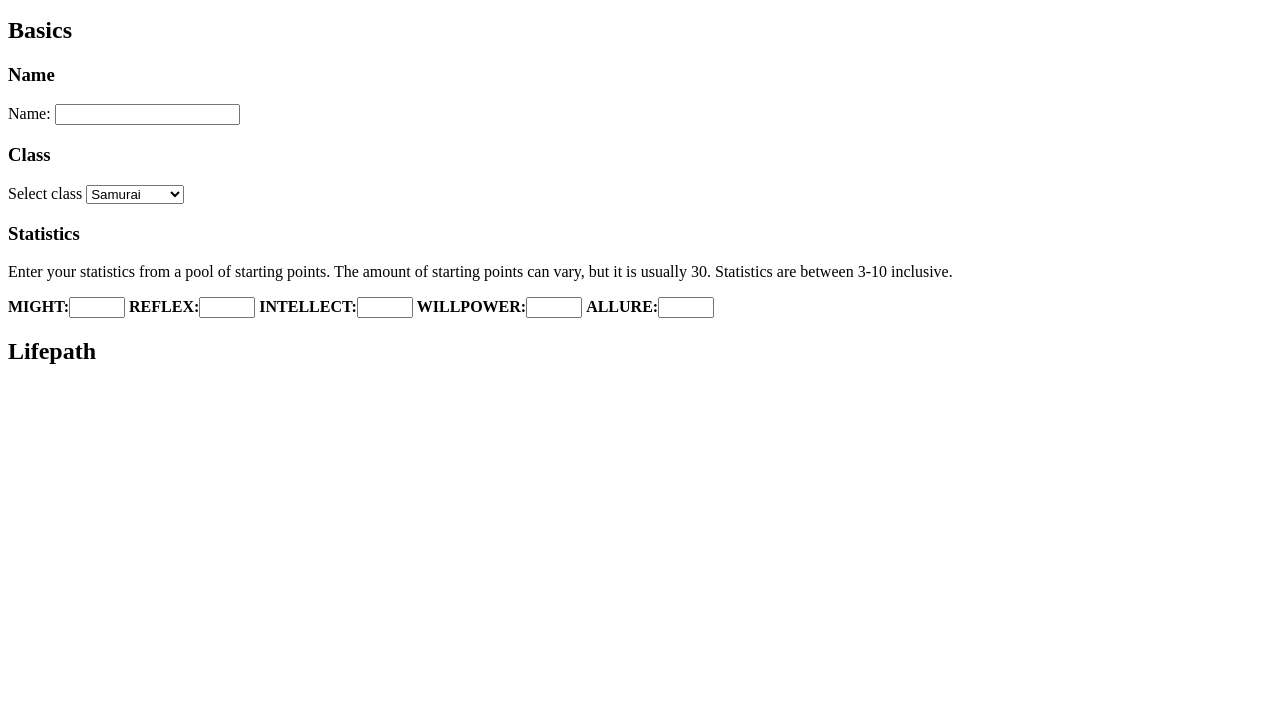
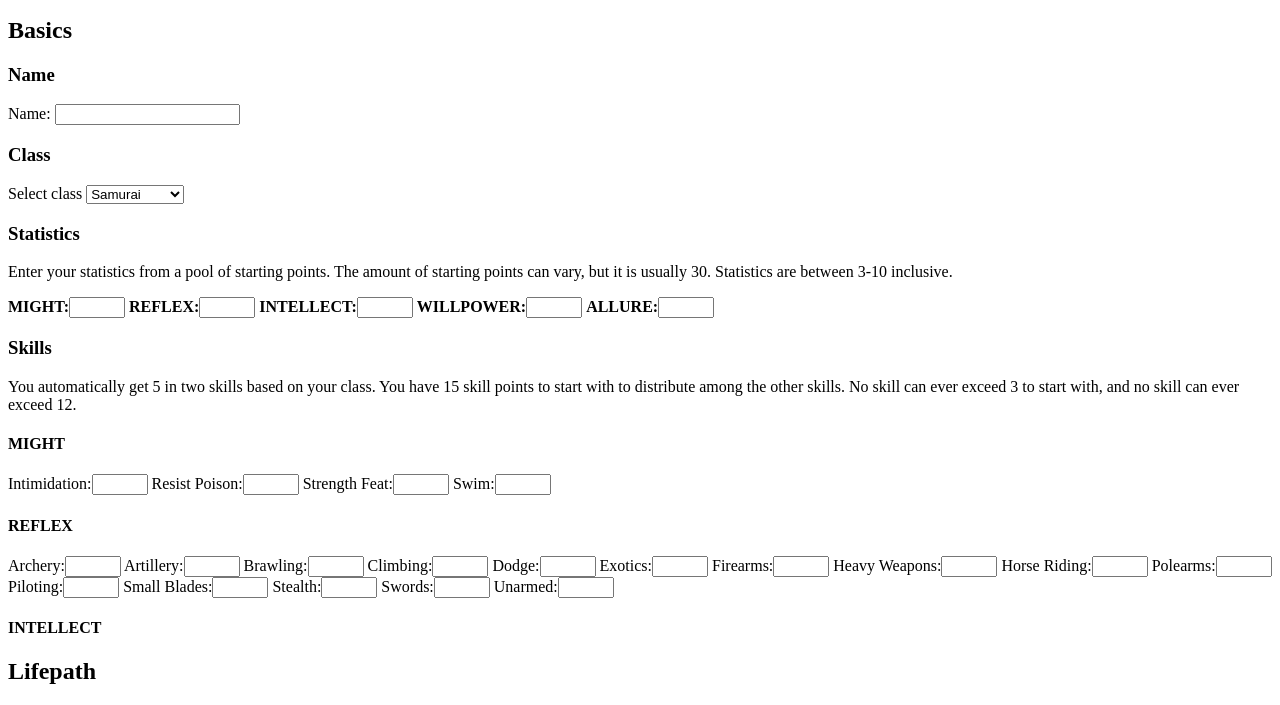
Before and after one commit to PatrickThePorter/MusashiCharacterCreator, a plain HTML site: page index.html in a window 1280 px wide. Shown: the part 101-806 px from the top of the page. Drawn offline with Linux system fonts and the light colour scheme.

Commit message:
Added more stats

```diff
--- a/index.html
+++ b/index.html
@@ -47,6 +47,73 @@
             <label for="charAll" id="charAtt_label">
                 <b>ALLURE:</b><input type="number" id="charAll" min="3" max="10">
             </label>
+            <h3>Skills</h3>
+            <p>
+                You automatically get 5 in two skills based on your class. You have 15 skill points to start with to distribute among the other skills.
+                No skill can ever exceed 3 to start with, and no skill can ever exceed 12.
+            </p>
+            <h4>MIGHT</h4>
+            <label for="intimidation" id="intimidation_label">
+                Intimidation:<input type="number" id="intimidation" min="0" max="12">
+            </label>
+            <label for="resist_poison" id="resist_poison_label">
+                Resist Poison:<input type="number" id="resist_poison" min="0" max="12">
+            </label>
+            <label for="strength_feat" id="strength_feat_label">
+                Strength Feat:<input type="number" id="strength_feat" min="0" max="12">
+            </label>
+            <label for="swim" id="swim_label">
+                Swim:<input type="number" id="swim" min="0" max="12">
+            </label>
+            <br>
+            <h4>REFLEX</h4>
+            <label for="archery" id="archery_label">
+                Archery:<input type="number" id="archery" min="0" max="12">
+            </label>
+            <label for="artillery" id="artillery_label">
+                Artillery:<input type="number" id="artillery" min="0" max="12">
+            </label>
+            <label for="Brawling" id="brawling_label">
+                Brawling:<input type="number" id="brawling" min="0" max="12">
+            </label>
+            <label for="climbing" id="climbing_label">
+                Climbing:<input type="number" id="climbing" min="0" max="12">
+            </label>
+            <label for="dodge" id="dodge_label">
+                Dodge:<input type="number" id="dodge" min="0" max="12">
+            </label>
+            <label for="exotics" id="exotics_label">
+                Exotics:<input type="number" id="exotics" min="0" max="12">
+            </label>
+            <label for="firearms" id="firearms_label">
+                Firearms:<input type="number" id="firearms" min="0" max="12">
+            </label>
+            <label for="heavy_weapons" id="heavy_weapons_label">
+                Heavy Weapons:<input type="number" id="heavy_weapons" min="0" max="12">
+            </label>
+            <label for="horse_riding" id="horse_riding_label">
+                Horse Riding:<input type="number" id="horse_riding" min="0" max="12">
+            </label>
+            <label for="polearms" id="polearms_label">
+                Polearms:<input type="number" id="polearms" min="0" max="12">
+            </label>
+            <label for="piloting" id="piloting_label">
+                Piloting:<input type="number" id="piloting" min="0" max="12">
+            </label>
+            <label for="small_blades" id="small_blades_label">
+                Small Blades:<input type="number" id="small_blades" min="0" max="12">
+            </label>
+            <label for="stealth" id="stealth_label">
+                Stealth:<input type="number" id="stealth" min="0" max="12">
+            </label>
+            <label for="swords" id="swords_label">
+                Swords:<input type="number" id="swords" min="0" max="12">
+            </label>
+            <label for="unarmed" id="unarmed_label">
+                Unarmed:<input type="number" id="unarmed" min="0" max="12">
+            </label>
+            <br>
+            <h4>INTELLECT</h4>
             <h2>Lifepath</h2>
         </div>
     </body>
--- a/musashi.js
+++ b/musashi.js
@@ -11,7 +11,6 @@ const classList = {
     Scholar: "Scholar"
 }
 
-// I am going to regret this later
 const skills = {
     might: {
         mig1: "Intimidation",
@@ -82,6 +81,19 @@ const skills = {
     }
 }
 
+const ClassSkills = {
+    Samurai: ["Swords","Leadership"],
+    Mercenary: ["Polearms","Strength Feat"],
+    Shinobi: ["Stealth","Disguise"],
+    Priest: ["Religion","Medicine"],
+    WarriorMonk: ["Religion","Exotics"],
+    Merchant: ["Appraisal","Lie"],
+    Performer: ["Theatre","Charm"],
+    Pirate: ["Navigation","Firearms"],
+    Hunter: ["Nature","Archery"],
+    Scholar: ["Calligraphy","History"]
+}
+
 function classSelectCreateList()
 {
     "use strict";
@@ -97,6 +109,11 @@ function classSelectCreateList()
     }
 }
 
+function setClassSkills(charClass)
+{
+
+}
+
 function init()
 {
     "use strict"
```
